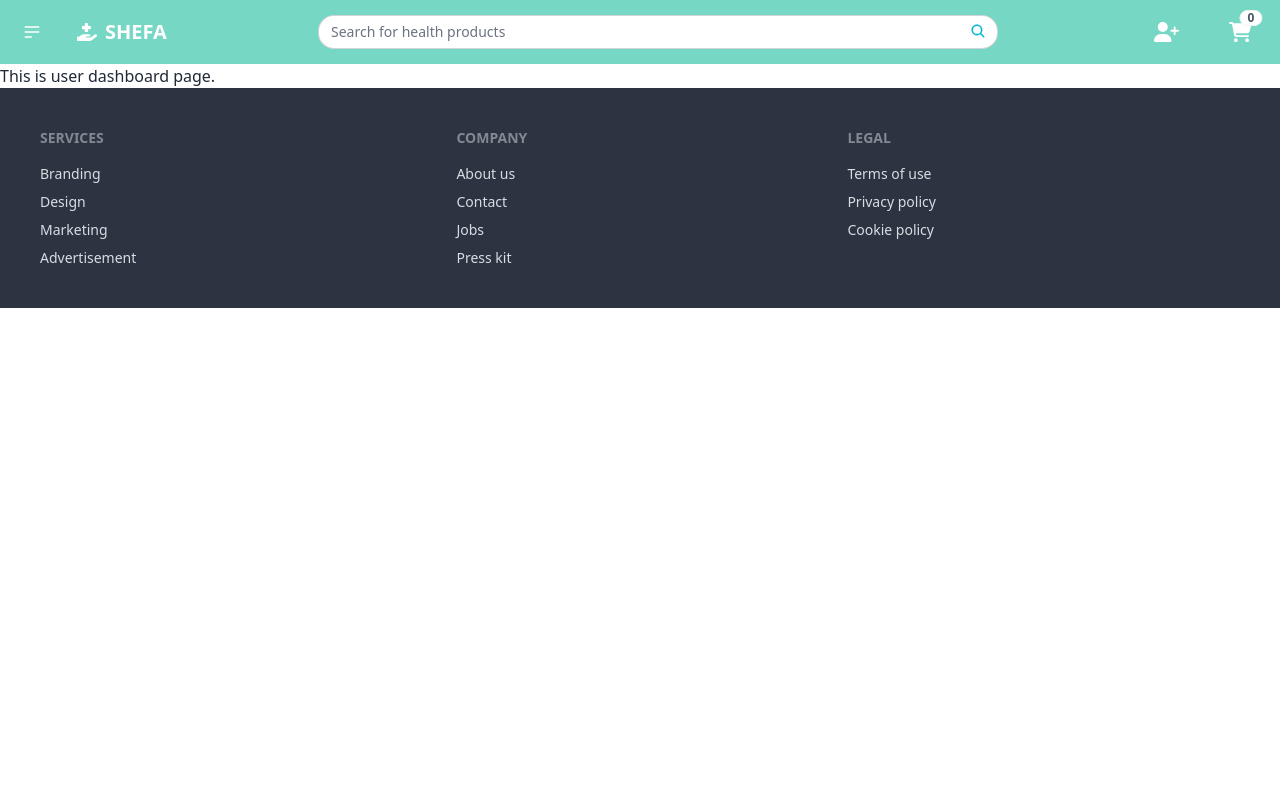
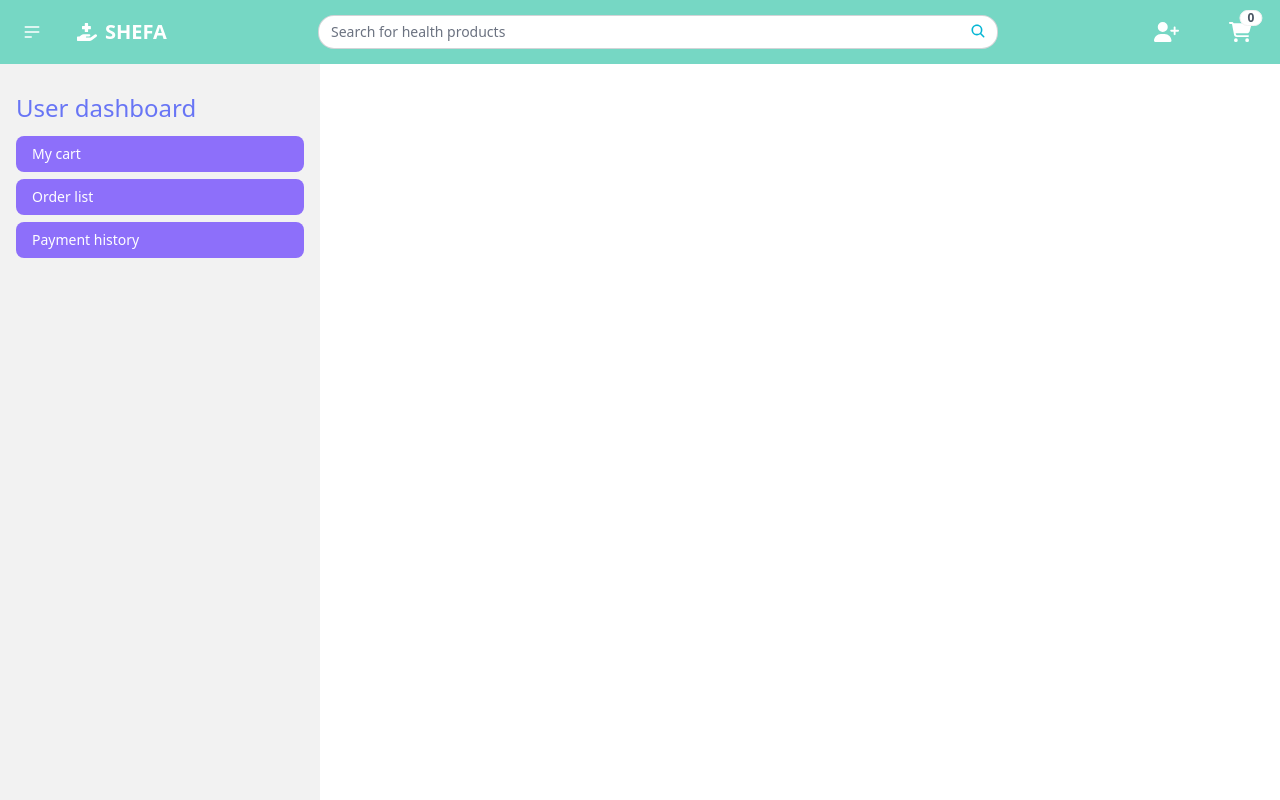
Before and after one commit to jfmemon/new-online-pharmacy, a React (Vite) app: page /userDashboard in a window 1280 px wide. Shown: the top 800 px of the page. Built offline with nearby package versions, Linux system fonts and the light colour scheme; no server answers.

Commit message:
working on myCart of userDashboard

```diff
--- a/src/Pages/CardDetails/CardDetails.jsx
+++ b/src/Pages/CardDetails/CardDetails.jsx
@@ -80,7 +80,7 @@ const CardDetails = () => {
                     <p className='font-semibold'>{quantity}</p>
                     <p className='font-semibold text-2xl' style={{color:'#f57224'}}>{price * addedQuantity} &#2547;</p><br /><br />
                     <div className='w-40 border h-8 mb-2 flex justify-between items-center'>
-                        <button onClick={handleDecrease} className='mx-auto'><FontAwesomeIcon icon={faMinus} /></button>
+                        <button onClick={handleDecrease} disabled={addedQuantity === 1} className='mx-auto disabled:cursor-not-allowed'><FontAwesomeIcon icon={faMinus} /></button>
                         <p className='mx-auto font-bold'>{addedQuantity}</p>
                         <button onClick={handleIncrease} className='mx-auto'><FontAwesomeIcon icon={faPlus} /></button>
                     </div>
--- /dev/null
+++ b/src/Pages/UserDashboard/MyCart.jsx
@@ -0,0 +1,16 @@
+import React from 'react';
+import useCart from '../../Hooks/useCart';
+
+const MyCart = () => {
+    const [cart] = useCart();
+    const totalPrice = cart.reduce((accumulator, currentValue) => currentValue.totalPrice + accumulator, 0);
+
+    return (
+        <div>
+            <h3>Total items {cart?.length}</h3>
+            <h3>Total price {totalPrice} &#2547;</h3>
+        </div>
+    );
+};
+
+export default MyCart;
--- /dev/null
+++ b/src/Pages/UserDashboard/OrderList.jsx
@@ -0,0 +1,11 @@
+import React from 'react';
+
+const OrderList = () => {
+    return (
+        <div>
+            This is for order list.
+        </div>
+    );
+};
+
+export default OrderList;
--- /dev/null
+++ b/src/Pages/UserDashboard/PaymentHistory.jsx
@@ -0,0 +1,11 @@
+import React from 'react';
+
+const PaymentHistory = () => {
+    return (
+        <div>
+            This is for payment history.
+        </div>
+    );
+};
+
+export default PaymentHistory;
--- a/src/Pages/UserDashboard/UserDashboard.jsx
+++ b/src/Pages/UserDashboard/UserDashboard.jsx
@@ -1,9 +1,28 @@
 import React from 'react';
+import { NavLink, Outlet } from 'react-router-dom';
+import '../../index.css';
 
 const UserDashboard = () => {
     return (
-        <div>
-            This is user dashboard page.
+        <div className="drawer lg:drawer-open">
+            <input id="my-drawer-2" type="checkbox" className="drawer-toggle" />
+            <div className="drawer-content flex flex-col items-center justify-center">
+                {/* Page content here */}
+                <Outlet></Outlet>
+                <label htmlFor="my-drawer-2" className="btn btn-primary drawer-button lg:hidden">Open drawer</label>
+
+            </div>
+            <div className="drawer-side">
+                <label htmlFor="my-drawer-2" className="drawer-overlay"></label>
+                <ul className="menu p-4 w-80 min-h-full bg-base-200 text-base-content">
+                    {/* Sidebar content here */}
+                    <h3 className=' py-3 text-2xl text-indigo-500'>User dashboard</h3>
+                    <li><NavLink to="/userDashboard/myCart">My cart</NavLink></li>
+                    <li><NavLink to="/userDashboard/orderList">Order list</NavLink></li>
+                    <li><NavLink to="/userDashboard/paymentHistory">Payment history</NavLink></li>
+                </ul>
+
+            </div>
         </div>
     );
 };
--- a/src/index.css
+++ b/src/index.css
@@ -52,3 +52,13 @@
 .product-grid {
     flex-wrap: wrap;
 }
+
+.drawer-side a {
+    background-color: rgb(141, 111, 250);
+    margin-bottom: 7px;
+    color: white;
+}
+
+.drawer-side a.active {
+    color: white;
+}
```
Also changed, not shown: src/Routes/Routes.jsx (+18 -1 lines).
